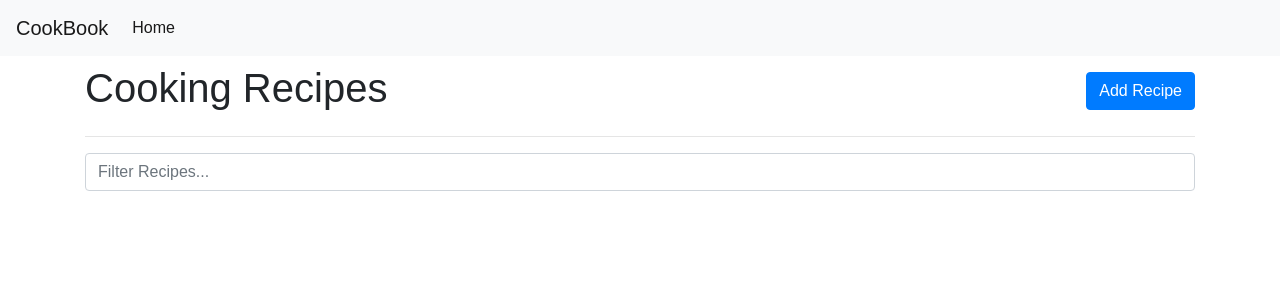
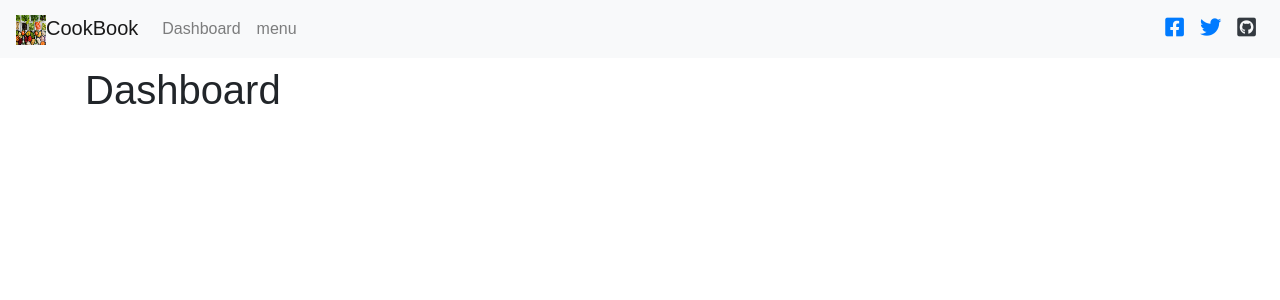
Before and after one commit to vinod2rahul/MS3-CookBook, a Flask app: page / in a window 1280 px wide. Shown: the top 300 px of the page. Run offline with Flask 2, Linux system fonts and the light colour scheme; data that the repository does not hold is empty; parts of the project's set-up code (start-up, migrations or seed data) failed here and were passed over; some libraries are stand-ins or nearby versions.

Commit message:
refactor: change UI and add links in base html file  also changed redirection urls

```diff
--- a/CookBook/server.py
+++ b/CookBook/server.py
@@ -19,8 +19,14 @@ mongo = PyMongo(app)
 # Application Routes
 
 # @route http://localhost:8000/
+# @desc Dashboard Page
+@app.route('/', methods=['GET'])
+def dashBoard():
+    return render_template('dashboard.html')
+
+# @route http://localhost:8000/menu
 # @desc HomePage route and listing all recipes
-@app.route('/', methods=['GET'])
+@app.route('/menu', methods=['GET'])
 def Index():
     return render_template('index.html')
 
--- a/CookBook/static/css/index.css
+++ b/CookBook/static/css/index.css
@@ -1,24 +1,3 @@
 body{
     font-family : Arial, Helvetica, sans-serif;
 }
-
-.grid{
-    display:grid;
-    grid-template-columns: repeat(3, 1fr);
-    grid-gap: 15px;
-    animation: slidein 1s ease-in-out 0s 1;
-    animation: slidein 1s ease-in-out 0.5s 1;
-}
-
-@keyframes slidein{
-    0%{
-        transform:translateX(-100%);
-    }
-}
-
-@media(max-width: 720px){
-    .grid{
-        display:grid;
-        grid-template-columns: repeat(1, 1fr);
-    }
-}
--- a/CookBook/static/js/createRecipe.js
+++ b/CookBook/static/js/createRecipe.js
@@ -35,13 +35,13 @@ document.getElementById('formsubmit').addEventListener('submit', (e) => {
             localStorage.setItem('message', res.data.message);
             localStorage.setItem('alertType', 'success');
             resetFields();
-            location.assign('/');
+            location.assign('/menu');
         })
         .catch(err => {
             localStorage.setItem('message', err.message);
             localStorage.setItem('alertType', 'danger');
             console.error(err.message);
-            location.assign('/');
+            location.assign('/menu');
         })
     }
     else if(name === '' && ingredients === '' && prepsteps === '' && tools === '' && price === '' && desc === ''){
--- a/CookBook/static/js/editRecipe.js
+++ b/CookBook/static/js/editRecipe.js
@@ -35,13 +35,13 @@ document.getElementById('recipeUpdateForm').addEventListener('submit', (e) => {
             localStorage.setItem('message', res.data.message);
             localStorage.setItem('alertType', 'success');
             resetFields();
-            location.assign('/');
+            location.assign('/menu');
         })
         .catch(err => {
             localStorage.setItem('message', err.message);
             localStorage.setItem('alertType', 'danger');
             console.error(err.message);
-            location.assign('/');
+            location.assign('/menu');
         })
     }
     else if(name === '' && ingredients === '' && prepsteps === '' && tools === ''){
--- a/CookBook/static/js/index.js
+++ b/CookBook/static/js/index.js
@@ -21,16 +21,21 @@ function listRecipesinUI(param) {
     const row = document.getElementsByClassName('row')[0];
     recipes.forEach((recipe) => {
         const col = createDomElement('div');
-        col.classList.add('col', 'card', 'bg-light')
+        col.classList.add('col-sm-12', 'col-md-6', 'col-lg-4', 'card', 'bg-light')
+        const img = createDomElement('img');
+        img.classList.add('card-image-top','w-100');
+        img.setAttribute('src',"/static/images/icon.jpg");
+        img.setAttribute('alt',"...");
         const cardBody = createDomElement('div');
         cardBody.classList.add('card-body');
         const cardTitle = createDomElement('h3');
-        cardTitle.classList.add('text-primary', 'card-title');
+        cardTitle.classList.add('text-primary', 'card-title', 'mt-2');
         cardTitle.innerHTML = `${recipe.name}<span class="badge badge-primary" style="float:right;">€${recipe.price}</span>`;
         const carddesc = createDomElement('p');
         carddesc.innerHTML = truncate(recipe.desc, 50);
         const cardActions = createDomElement('p');
-        cardActions.innerHTML = `<a href='/recipes/update/${recipe._id.$oid}' class='btn btn-dark mr-1'>Edit</a><button class='btn btn-danger' id='deleteRecipeItem' onclick="deleteRecipe('${recipe._id.$oid}')">Delete</button> <a class='btn btn-warning' style='float:right;' href='/recipes/${recipe._id.$oid}'>Read More...</a>`
+        cardActions.innerHTML = `<a href='/recipes/update/${recipe._id.$oid}' class='btn btn-dark mr-1'>Edit</a><button class='btn btn-danger' id='deleteRecipeItem' onclick="deleteRecipe('${recipe._id.$oid}')">Delete</button> <a class='btn btn-warning m-2 ml-auto'  href='/recipes/${recipe._id.$oid}'>Read More...</a>`
+        addChild(cardBody, img);
         addChild(cardBody, cardTitle);
         addChild(cardBody, carddesc);
         addChild(cardBody, cardActions);
@@ -77,13 +82,13 @@ function deleteRecipe(deleteRecipeItem) {
         .then(res => {
             localStorage.setItem('message', res.data.message);
             localStorage.setItem('alertType', 'success')
-            location.assign('/')
+            location.assign('/menu')
         })
         .catch(err => {
             console.error(err.message);
             localStorage.setItem('message', err.message);
             localStorage.setItem('alertType', 'danger');
-            location.assign('/');
+            location.assign('/menu');
         })
 }
 
--- a/CookBook/templates/base.html
+++ b/CookBook/templates/base.html
@@ -9,20 +9,35 @@
     <link rel="icon" type="image/x-icon" href="{{ url_for('static', filename = 'images/icon.jpg') }}">
     <link rel="stylesheet" href="https://cdn.jsdelivr.net/npm/bootstrap@4.6.0/dist/css/bootstrap.min.css"
         integrity="sha384-B0vP5xmATw1+K9KRQjQERJvTumQW0nPEzvF6L/Z6nronJ3oUOFUFpCjEUQouq2+l" crossorigin="anonymous">
+        <link rel="stylesheet" href="https://cdnjs.cloudflare.com/ajax/libs/font-awesome/5.15.3/css/all.min.css" integrity="sha512-iBBXm8fW90+nuLcSKlbmrPcLa0OT92xO1BIsZ+ywDWZCvqsWgccV3gFoRBv0z+8dLJgyAHIhR35VZc2oM/gI1w==" crossorigin="anonymous" />
     <title>{% block title %} {% endblock %}</title>
     {% endblock %}
 </head>
 
 <body>
     <nav class="navbar navbar-expand-lg navbar-light bg-light">
-        <a class="navbar-brand" href="/">CookBook</a>
+        <a class="navbar-brand" href="/"><img src="{{ url_for('static', filename = 'images/icon.jpg') }}" width="30" height="30" alt="">CookBook</a>
         <button class="navbar-toggler" type="button" data-toggle="collapse" data-target="#navbarNav" aria-controls="navbarNav" aria-expanded="false" aria-label="Toggle navigation">
           <span class="navbar-toggler-icon"></span>
         </button>
         <div class="collapse navbar-collapse" id="navbarNav">
+          <ul class="navbar-nav mr-auto">
+            <li class="nav-item">
+              <a class="nav-link" href="/">Dashboard</a>
+            </li>
+            <li class="nav-item">
+              <a class="nav-link" href="/menu">menu</a>
+            </li>
+          </ul>
           <ul class="navbar-nav">
-            <li class="nav-item active">
-              <a class="nav-link" href="/">Home</a>
+            <li class="nav-item">
+              <a class="nav-link" href="#"><i class="fab fa-facebook-square fa-lg text-primary"></i></a>
+            </li>
+            <li class="nav-item">
+              <a class="nav-link" href="#"><i class="fab fa-twitter fa-lg text-primary"></i></a>
+            </li>
+            <li class="nav-item">
+              <a class="nav-link" href="#"><i class="fab fa-github-square fa-lg text-dark"></i></a>
             </li>
           </ul>
         </div>
--- /dev/null
+++ b/CookBook/templates/dashboard.html
@@ -0,0 +1,20 @@
+{% extends "base.html" %}
+
+{% block head %}
+<!-- Render the parent template -->
+{{ super() }}
+<link rel="stylesheet" href="{{ url_for('static', filename = 'css/index.css') }}">
+{% endblock %}
+
+<!-- Title of the page goes here -->
+{% block title %} Cook Book {% endblock %}
+
+<!-- Main Content goes here -->
+{% block content %}
+    <h1>Dashboard</h1>
+{% endblock %}
+
+{% block scripts %}
+{{ super() }}
+<!-- <script src="{{ url_for('static', filename = 'js/index.js') }}"></script> -->
+{% endblock %}
--- a/CookBook/templates/index.html
+++ b/CookBook/templates/index.html
@@ -22,7 +22,7 @@
     <input type="text" class="form-control" oninput="filterRecipes()" id="filtertext" placeholder="Filter Recipes...">
   </form>
 </div>
-<div class="grid row">
+<div class="row">
 </div>
 
 {% endblock %}
```
Also changed, not shown: CookBook/templates/addRecipe.html (+4 -4 lines), CookBook/templates/editRecipe.html (+4 -4 lines).
